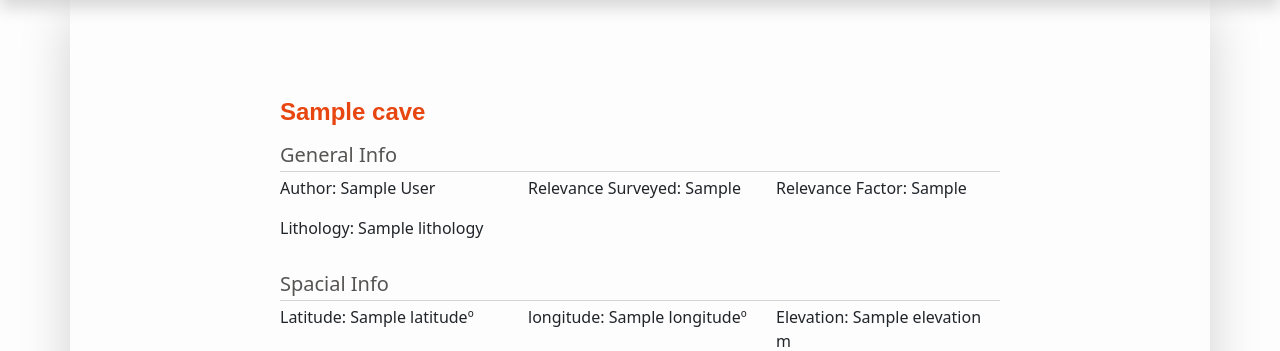
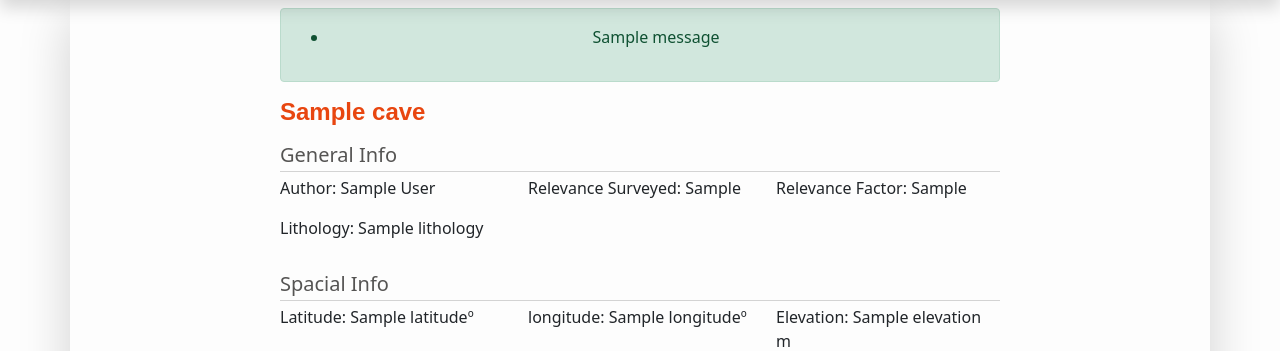
Before and after one commit to Code-Institute-Submissions/Speleometrics, a Django app: template caves/templates/cave/cave_page.html in a window 1280 px wide. Shown: the part 76-427 px from the top of the page. Run offline with Django 4.2, Linux system fonts and the light colour scheme; the template is opened without the code that fills it: most values are stand-ins (such as "Sample title", 1, 10 or a date in 2020); one stand-in notice (Sample message) is shown; some libraries are stand-ins or nearby versions.

Commit message:
feat: add success messages to cave actions: create and edit

```diff
--- a/caves/templates/cave/cave_page.html
+++ b/caves/templates/cave/cave_page.html
@@ -3,20 +3,24 @@
 {% load static %}
 
 {% block content %}
-<!-- <div class="row justify-content-center">
-    <div class="col-md-8 my-2">
-        <div class="container-fluid m-auto">
-        </div>
-    </div>
-</div> -->
+
 <div class="container-fluid mt-auto">
     <div class="row justify-content-center">
         <div class="col-md-8 my-2">
             {% if success_message %}
-            <div id="success-message" class="alert alert-success alert alert-success text-center">
+            <div id="message" class="alert alert-success alert alert-success text-center">
                 {{ success_message }}
             </div>
             {% endif %}
+            <div id="message" class="list-unstyled alert alert-success alert alert-success text-center">
+                {% if messages %}
+                <ul class="messages">
+                    {% for message in messages %}
+                    <li{% if message.tags %} class="{{ message.tags }}" {% endif %}>{{ message }}</li>
+                        {% endfor %}
+                </ul>
+                {% endif %}
+            </div>
             <h4 class="orange"><strong>{{ cave.cave_name }}</strong></h4>
             <div class="form-group py-2 align-items-center">
                 <div class="py-2">
@@ -185,7 +189,7 @@
 <script>
     // Remove the message after 3 seconds
     setTimeout(function () {
-        let successMessage = document.getElementById('success-message');
+        let successMessage = document.getElementById('message');
         if (successMessage) {
             successMessage.style.display = 'none';
             successMessage.remove();
```
Also changed, not shown: caves/templates/cave/index.html (+13 -5 lines), caves/views.py (+7 -2 lines). Lines whose indentation alone changed are shown as unchanged.
